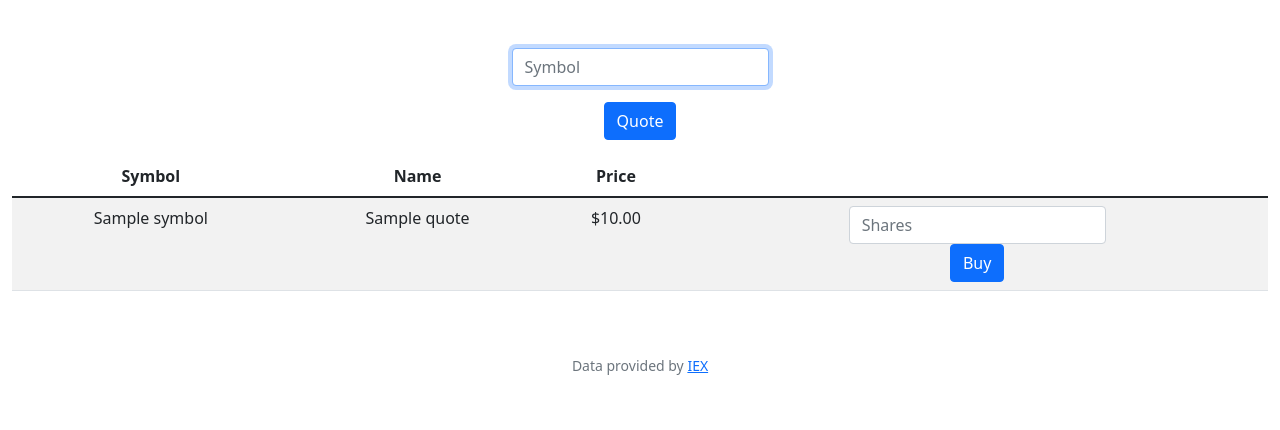
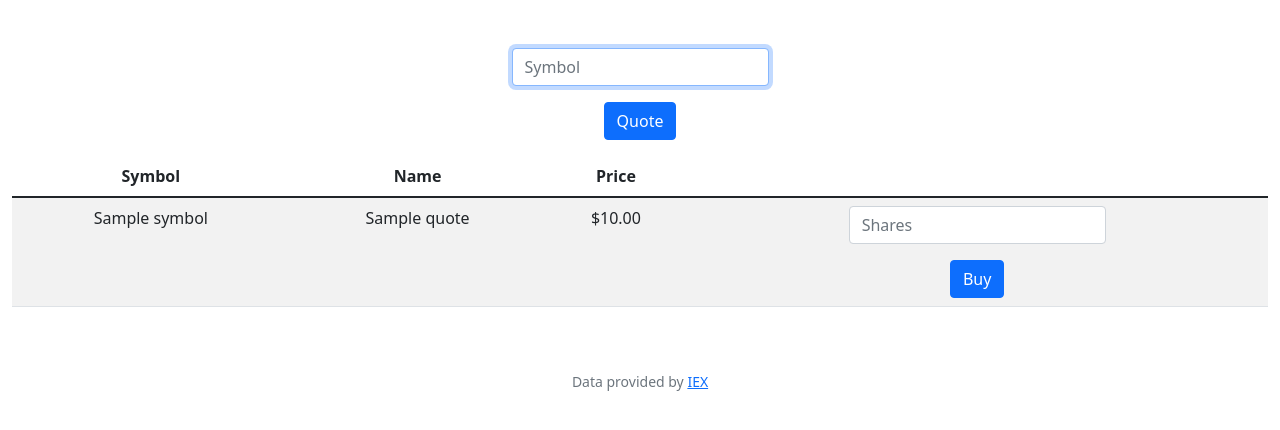
Before and after one commit to AlexZoll/financeCS50, a Flask app: template templates/quote.html in a window 1280 px wide. Shown: the part 76-506 px from the top of the page. Run offline with Flask 2, Linux system fonts and the light colour scheme; the template is opened without the code that fills it: most values are stand-ins (such as "Sample title", 1, 10 or a date in 2020); some libraries are stand-ins or nearby versions.

Commit message:
Tue, Mar 7, 2023, 11:55 AM +03:00

```diff
--- a/templates/quote.html
+++ b/templates/quote.html
@@ -37,7 +37,9 @@
                 <td>
                     <form action="/buy" method="post">
                         <input name="{{ quote.symbol }}" type="hidden">
-                        <input autocompete="off" class="form-control mx-auto w-auto" name="shares" placeholder="Shares" type="number">
+                        <div class="mb-3">
+                            <input autocompete="off" class="form-control mx-auto w-auto" name="shares" placeholder="Shares" type="number">
+                        </div>
                         <input name="{{ quote.price }}" type="hidden">
                         <button class="btn btn-primary" type="submit">Buy</button>
                     </form>
```
Also changed, not shown: 2 other files.
